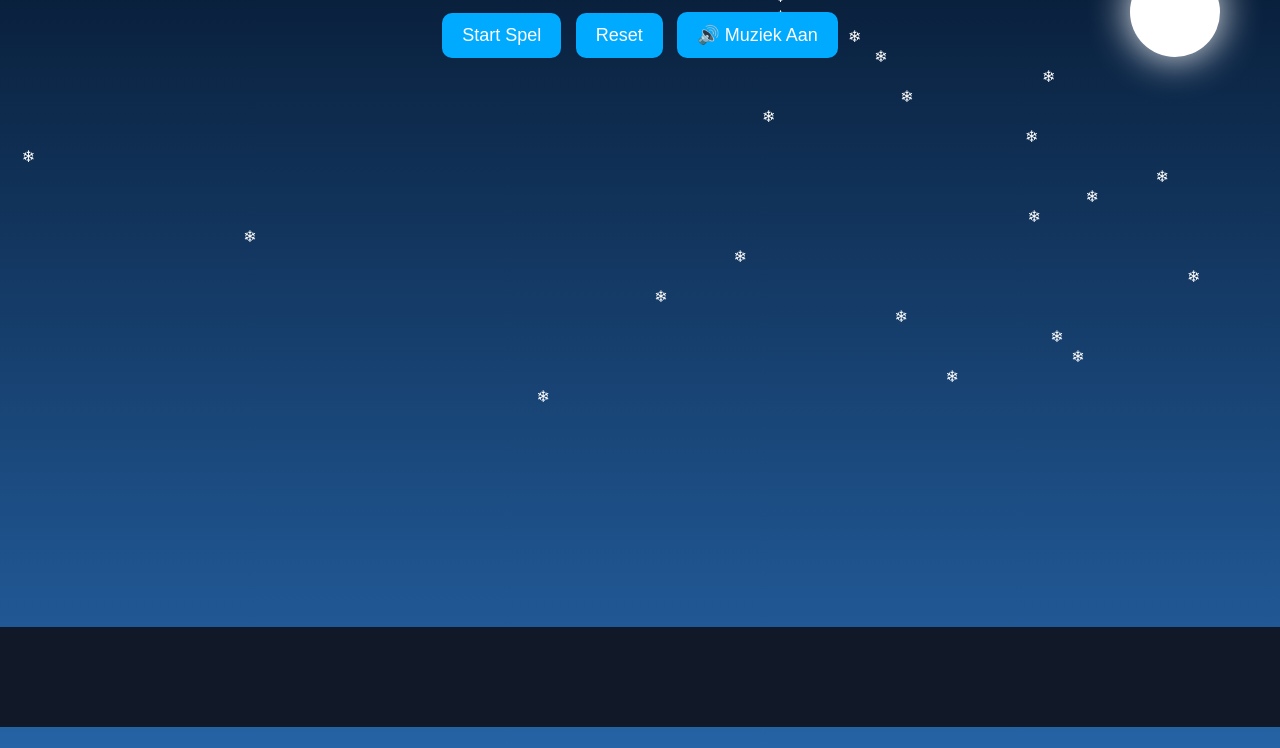
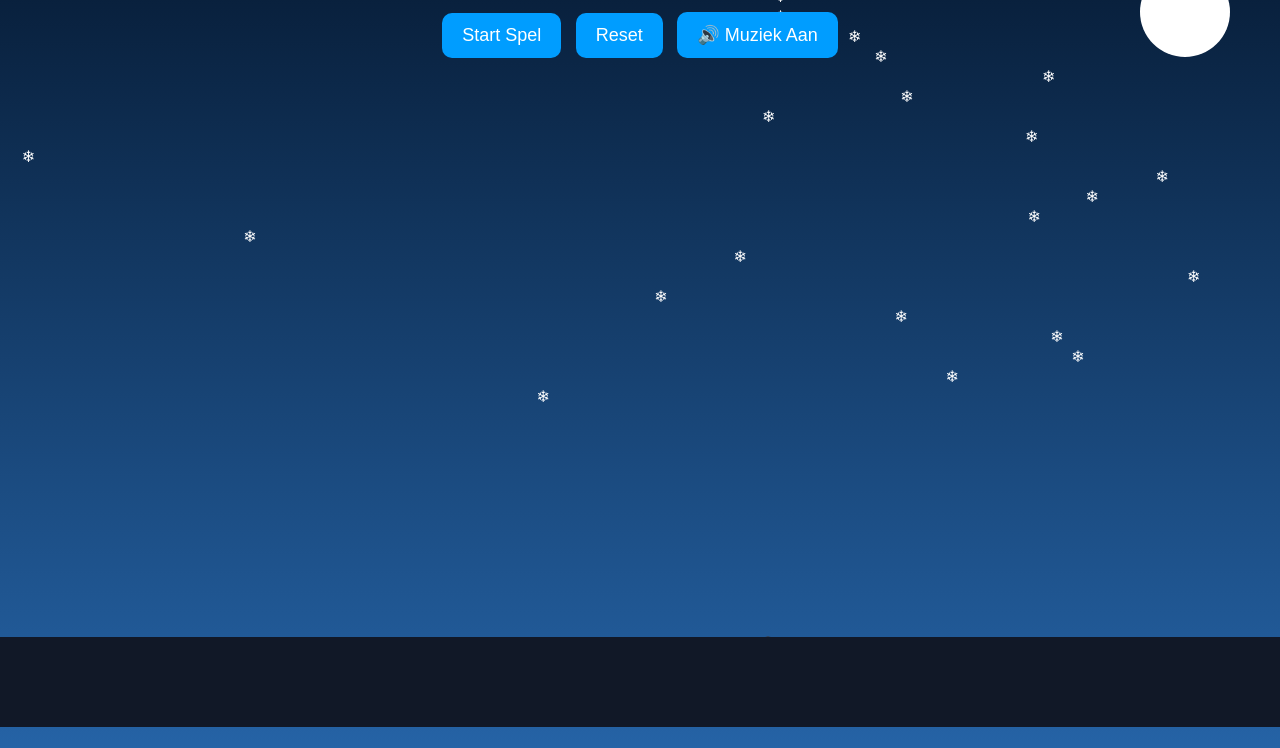
Before and after one commit to noureddineramli20-commits/game-wile-being-bored, a website: page index.html in a window 1280 px wide. Shown: the part 73-821 px from the top of the page. Drawn offline with Linux system fonts and the light colour scheme.

Commit message:
Refactor styles in styles.css for consistency

```diff
--- a/styles.css
+++ b/styles.css
@@ -1,10 +1,8 @@
 body {
 
-font-family: Arial;
+font-family:Arial;
 
 text-align:center;
-
-color:white;
 
 margin:0;
 
@@ -12,15 +10,13 @@ overflow:hidden;
 
 height:100vh;
 
-background:linear-gradient(
-#071a33,
-#2563a6
-);
+color:white;
+
+background:linear-gradient(#061a33,#2563a6);
 
 transition:0.5s;
 
 }
-
 
 
 button {
@@ -29,24 +25,21 @@ padding:12px 20px;
 
 margin:5px;
 
+font-size:18px;
+
 border:none;
 
 border-radius:10px;
 
-background:#00aaff;
+background:#009dff;
 
 color:white;
 
-font-size:18px;
-
-cursor:pointer;
-
-z-index:20;
-
 position:relative;
 
+z-index:100;
+
 }
-
 
 
 #game {
@@ -70,14 +63,11 @@ border-radius:50%;
 
 position:fixed;
 
+z-index:50;
+
 box-shadow:0 0 25px red;
 
-z-index:50;
-
 touch-action:none;
-
-z-index: 999;
-pointer-events: auto;
 
 }
 
@@ -103,6 +93,7 @@ box-shadow:0 0 20px #008cff;
 }
 
 
+
 #result {
 
 
@@ -114,11 +105,11 @@ left:50%;
 
 transform:translate(-50%,-50%);
 
+font-size:28px;
+
 color:gold;
 
-font-size:28px;
-
-z-index:100;
+z-index:200;
 
 }
 
@@ -131,10 +122,9 @@ display:none;
 
 position:fixed;
 
-right:20px;
+bottom:30px;
 
-bottom:20px;
-
+right:30px;
 
 }
 
@@ -147,7 +137,7 @@ position:fixed;
 
 top:40px;
 
-right:60px;
+right:50px;
 
 width:90px;
 
@@ -156,9 +146,6 @@ height:90px;
 background:white;
 
 border-radius:50%;
-
-box-shadow:0 0 40px white;
-
 
 }
 
@@ -173,10 +160,9 @@ bottom:0;
 
 width:100%;
 
-height:110px;
+height:140px;
 
 background:#334155;
-
 
 clip-path:polygon(
 0 100%,
@@ -187,7 +173,6 @@ clip-path:polygon(
 100% 50%,
 100% 100%
 );
-
 
 }
 
@@ -200,11 +185,10 @@ position:fixed;
 
 bottom:0;
 
+height:90px;
+
 width:100%;
-
-height:100px;
 
 background:#111827;
 
-
 }
```
